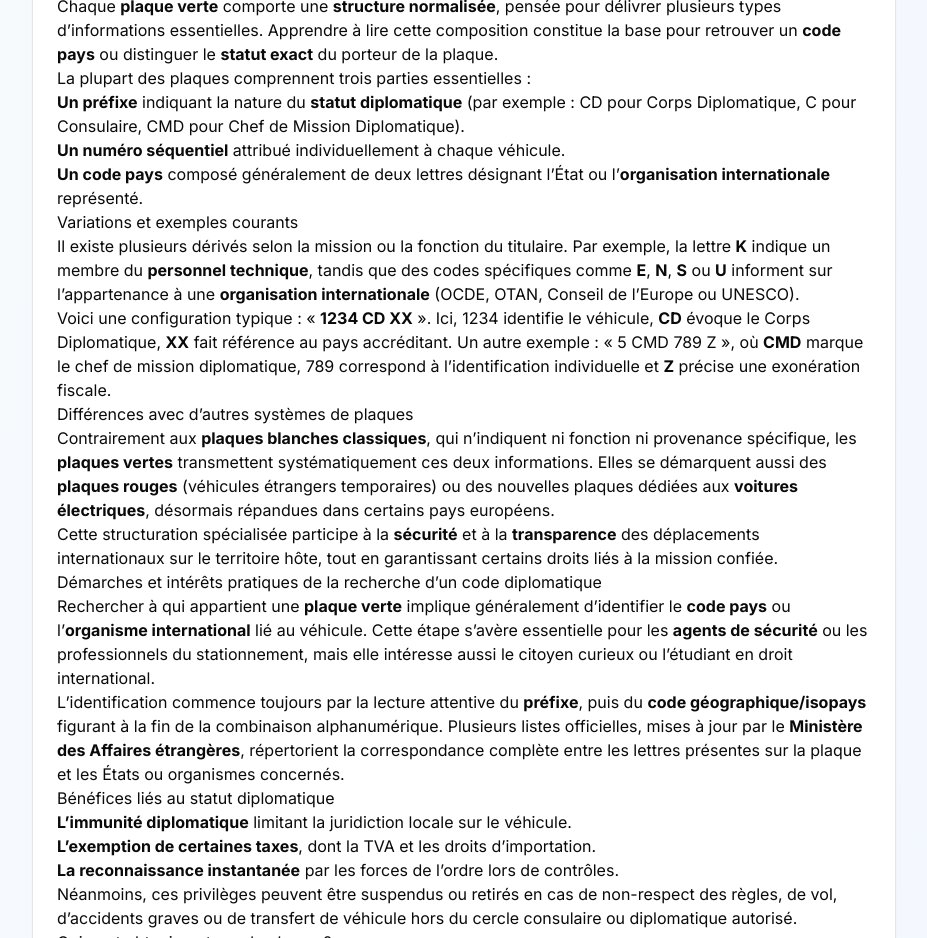
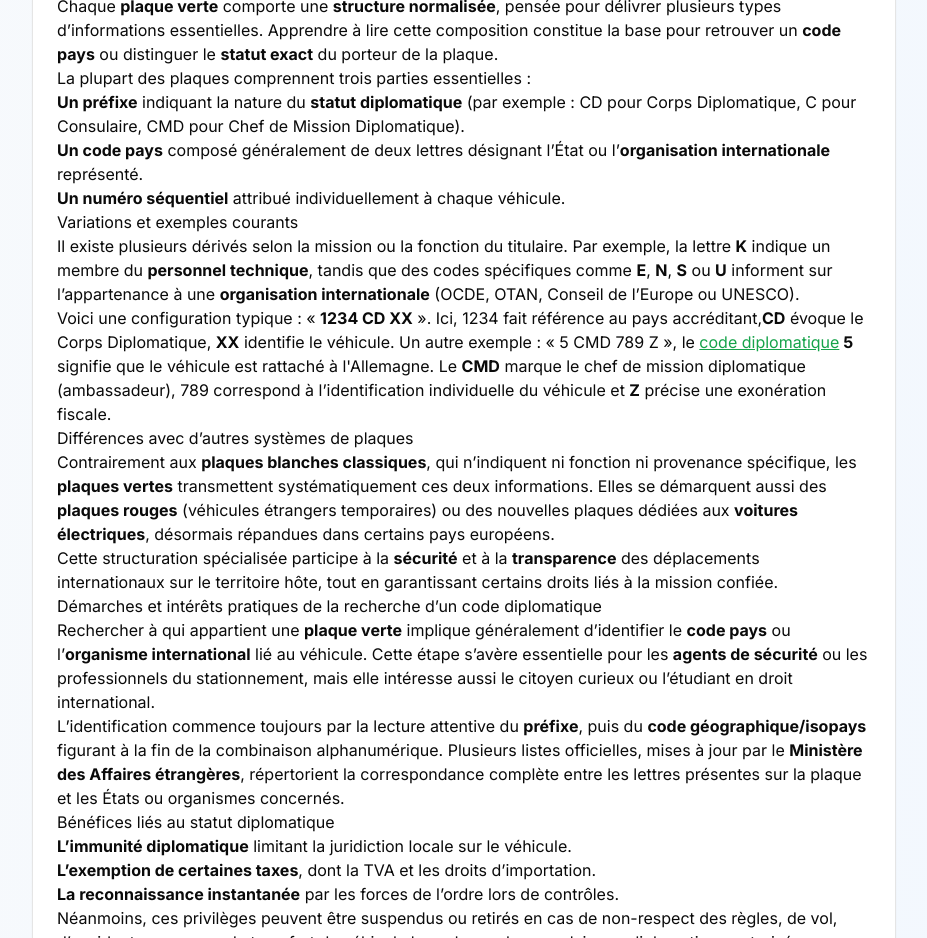
Before and after one commit to enzofunked/Diplo, a Next.js app: page /comment-lire-une-plaque-diplomatique-francaise in a window 1280 px wide. Shown: the part 1860-2798 px from the top of the page, without its empty margins (176-1103 px from the left). Built offline with nearby package versions, Linux system fonts and the light colour scheme.

Commit message:
fix: balance div tags in privileges page JSX
Correct nested div structure for proper rendering.

Co-authored-by: null <223960738+enzofunked@users.noreply.github.com>

```diff
--- a/app/comment-lire-une-plaque-diplomatique-francaise/page.tsx
+++ b/app/comment-lire-une-plaque-diplomatique-francaise/page.tsx
@@ -171,8 +171,8 @@ export default function FrenchDiplomaticGuidePage() {
       <p>La plupart des plaques comprennent trois parties essentielles :</p>
       <ul>
         <li><strong>Un préfixe</strong> indiquant la nature du <strong>statut diplomatique</strong> (par exemple : CD pour Corps Diplomatique, C pour Consulaire, CMD pour Chef de Mission Diplomatique).</li>
+        <li><strong>Un code pays</strong> composé généralement de deux lettres désignant l’État ou l’<strong>organisation internationale</strong> représenté.</li>
         <li><strong>Un numéro séquentiel</strong> attribué individuellement à chaque véhicule.</li>
-        <li><strong>Un code pays</strong> composé généralement de deux lettres désignant l’État ou l’<strong>organisation internationale</strong> représenté.</li>
       </ul>
 
       <h3>Variations et exemples courants</h3>
@@ -180,8 +180,16 @@ export default function FrenchDiplomaticGuidePage() {
         Il existe plusieurs dérivés selon la mission ou la fonction du titulaire. Par exemple, la lettre <strong>K</strong> indique un membre du <strong>personnel technique</strong>, tandis que des codes spécifiques comme <strong>E</strong>, <strong>N</strong>, <strong>S</strong> ou <strong>U</strong> informent sur l’appartenance à une <strong>organisation internationale</strong> (OCDE, OTAN, Conseil de l’Europe ou UNESCO).
       </p>
       <p>
-        Voici une configuration typique : « <strong>1234 CD XX</strong> ». Ici, 1234 identifie le véhicule, <strong>CD</strong> évoque le Corps Diplomatique, <strong>XX</strong> fait référence au pays accréditant. Un autre exemple : « 5 CMD 789 Z », où <strong>CMD</strong> marque le chef de mission diplomatique, 789 correspond à l’identification individuelle et <strong>Z</strong> précise une exonération fiscale.
-      </p>
+  Voici une configuration typique : « <strong>1234 CD XX</strong> ». Ici, 1234 fait référence au pays accréditant,
+  <strong>CD</strong> évoque le Corps Diplomatique, <strong>XX</strong> identifie le véhicule.
+  Un autre exemple : « 5 CMD 789 Z », le&nbsp;
+   <a href="https://www.diplo-scanner.com/liste-codes-pays-plaques-diplomatiques-francaises" class="text-green-600 underline hover:text-blue-800">
+      code diplomatique
+  </a>
+  <strong> 5</strong> signifie que le véhicule est rattaché à l'Allemagne.
+  Le <strong>CMD</strong> marque le chef de mission diplomatique (ambassadeur),
+  789 correspond à l’identification individuelle du véhicule et <strong>Z</strong> précise une exonération fiscale.
+</p>
 
       <h3>Différences avec d’autres systèmes de plaques</h3>
       <p>
```
